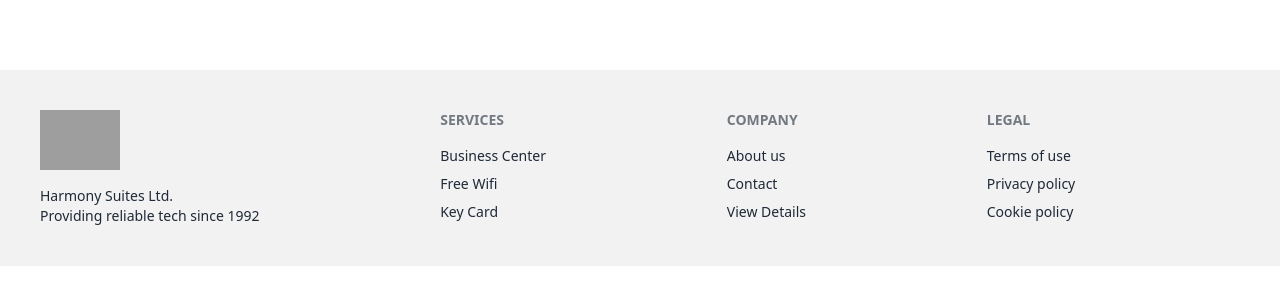
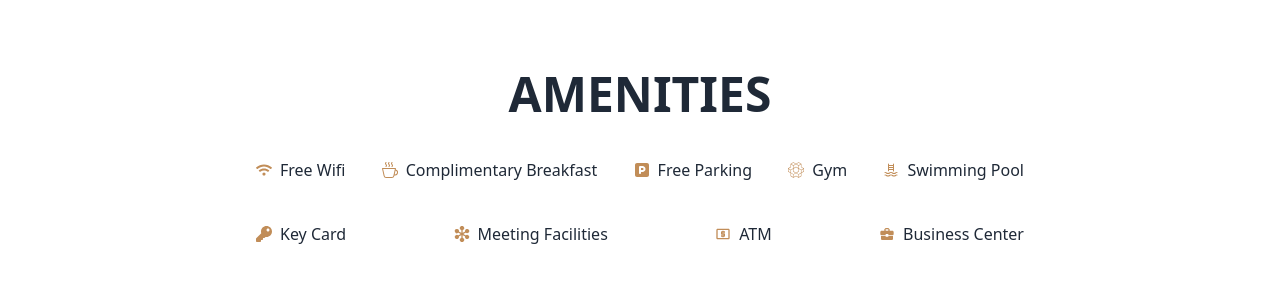
Before and after one commit to Amit-Biswas-WD/b9a11-client-side, a React (Vite) app: page / in a window 1280 px wide. Shown: the part 1410-1706 px from the top of the page. Before the commit the page ends 1676 px from the top, so only its background shows below. Built offline with nearby package versions, Linux system fonts and the light colour scheme; grey boxes are pictures that could not be loaded.

Commit message:
Amenities Complete

```diff
--- a/src/Conponents/Amenities/Amenities.jsx
+++ b/src/Conponents/Amenities/Amenities.jsx
@@ -1,61 +1,61 @@
-// import { FaWifi } from "react-icons/fa";
-// import { BsCupHot } from "react-icons/bs";
-// import { FaSquareParking } from "react-icons/fa6";
-// import { SiOpenaigym } from "react-icons/si";
-// import { PiSwimmingPool } from "react-icons/pi";
-// import { FaKey } from "react-icons/fa";
-// import { SiGotomeeting } from "react-icons/si";
-// import { MdOutlineLocalAtm } from "react-icons/md";
-// import { MdBusinessCenter } from "react-icons/md";
+import { FaWifi } from "react-icons/fa";
+import { BsCupHot } from "react-icons/bs";
+import { FaSquareParking } from "react-icons/fa6";
+import { SiOpenaigym } from "react-icons/si";
+import { PiSwimmingPool } from "react-icons/pi";
+import { FaKey } from "react-icons/fa";
+import { SiGotomeeting } from "react-icons/si";
+import { MdOutlineLocalAtm } from "react-icons/md";
+import { MdBusinessCenter } from "react-icons/md";
 
-// const Amenities = () => {
-//   return (
-//     <div className="max-w-3xl mx-auto">
-//       <h1 className="text-5xl font-bold text-center">AMENITIES</h1>
-//       <div className="">
-//         <div className="flex justify-between my-10">
-//           <div className="flex items-center gap-2">
-//             <FaWifi className="text-[#c18d58]" />
-//             <h2>Free Wifi</h2>
-//           </div>
-//           <div className="flex items-center gap-2">
-//             <BsCupHot className="text-[#c18d58]" />
-//             <h2>Complimentary Breakfast</h2>
-//           </div>
-//           <div className="flex items-center gap-2">
-//             <FaSquareParking className="text-[#c18d58]" />
-//             <h2>Free Parking</h2>
-//           </div>
-//           <div className="flex items-center gap-2">
-//             <SiOpenaigym className="text-[#c18d58]" />
-//             <h2> Gym</h2>
-//           </div>
-//           <div className="flex items-center gap-2">
-//             <PiSwimmingPool className="text-[#c18d58]" />
-//             <h2>Swimming Pool</h2>
-//           </div>
-//         </div>
-//         <div className="flex justify-between">
-//           <div className="flex items-center gap-2">
-//             <FaKey className="text-[#c18d58]" />
-//             <h2>Key Card</h2>
-//           </div>
-//           <div className="flex items-center gap-2">
-//             <SiGotomeeting className="text-[#c18d58]" />
-//             <h2>Meeting Facilities</h2>
-//           </div>
-//           <div className="flex items-center gap-2">
-//             <MdOutlineLocalAtm className="text-[#c18d58]" />
-//             <h2>ATM</h2>
-//           </div>
-//           <div className="flex items-center gap-2">
-//             <MdBusinessCenter className="text-[#c18d58]" />
-//             <h2>Business Center</h2>
-//           </div>
-//         </div>
-//       </div>
-//     </div>
-//   );
-// };
+const Amenities = () => {
+  return (
+    <div className="max-w-3xl mx-auto">
+      <h1 className="text-5xl font-bold text-center">AMENITIES</h1>
+      <div className="">
+        <div className="flex justify-between my-10">
+          <div className="flex items-center gap-2">
+            <FaWifi className="text-[#c18d58]" />
+            <h2>Free Wifi</h2>
+          </div>
+          <div className="flex items-center gap-2">
+            <BsCupHot className="text-[#c18d58]" />
+            <h2>Complimentary Breakfast</h2>
+          </div>
+          <div className="flex items-center gap-2">
+            <FaSquareParking className="text-[#c18d58]" />
+            <h2>Free Parking</h2>
+          </div>
+          <div className="flex items-center gap-2">
+            <SiOpenaigym className="text-[#c18d58]" />
+            <h2> Gym</h2>
+          </div>
+          <div className="flex items-center gap-2">
+            <PiSwimmingPool className="text-[#c18d58]" />
+            <h2>Swimming Pool</h2>
+          </div>
+        </div>
+        <div className="flex justify-between">
+          <div className="flex items-center gap-2">
+            <FaKey className="text-[#c18d58]" />
+            <h2>Key Card</h2>
+          </div>
+          <div className="flex items-center gap-2">
+            <SiGotomeeting className="text-[#c18d58]" />
+            <h2>Meeting Facilities</h2>
+          </div>
+          <div className="flex items-center gap-2">
+            <MdOutlineLocalAtm className="text-[#c18d58]" />
+            <h2>ATM</h2>
+          </div>
+          <div className="flex items-center gap-2">
+            <MdBusinessCenter className="text-[#c18d58]" />
+            <h2>Business Center</h2>
+          </div>
+        </div>
+      </div>
+    </div>
+  );
+};
 
-// export default Amenities;
+export default Amenities;
--- a/src/Pages/Home/Home.jsx
+++ b/src/Pages/Home/Home.jsx
@@ -1,4 +1,4 @@
-// import Amenities from "../../Conponents/Amenities/Amenities";
+import Amenities from "../../Conponents/Amenities/Amenities";
 // import HarmonyDifference from "../../Conponents/HarmonyDifference/HarmonyDifference";
 import HarmonySuites from "../../Conponents/HarmonySuites/HarmonySuites";
 import Banner from "../Banner/Banner";
@@ -8,8 +8,8 @@ const Home = () => {
     <div>
       <Banner></Banner>
       <HarmonySuites></HarmonySuites>
-      {/* <Amenities></Amenities>
-      <HarmonyDifference></HarmonyDifference>  */}
+      <Amenities></Amenities>
+      {/* <HarmonyDifference></HarmonyDifference>  */}
     </div>
   );
 };
```
